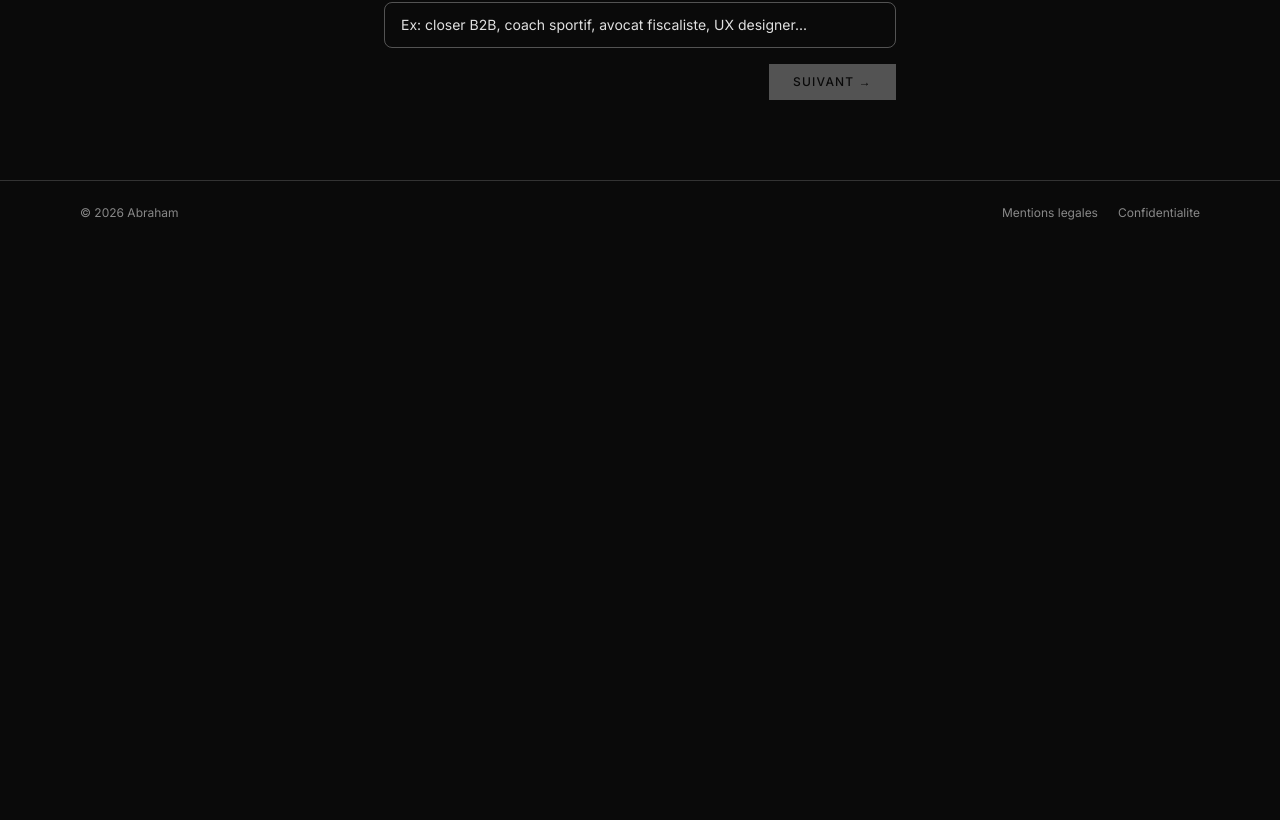
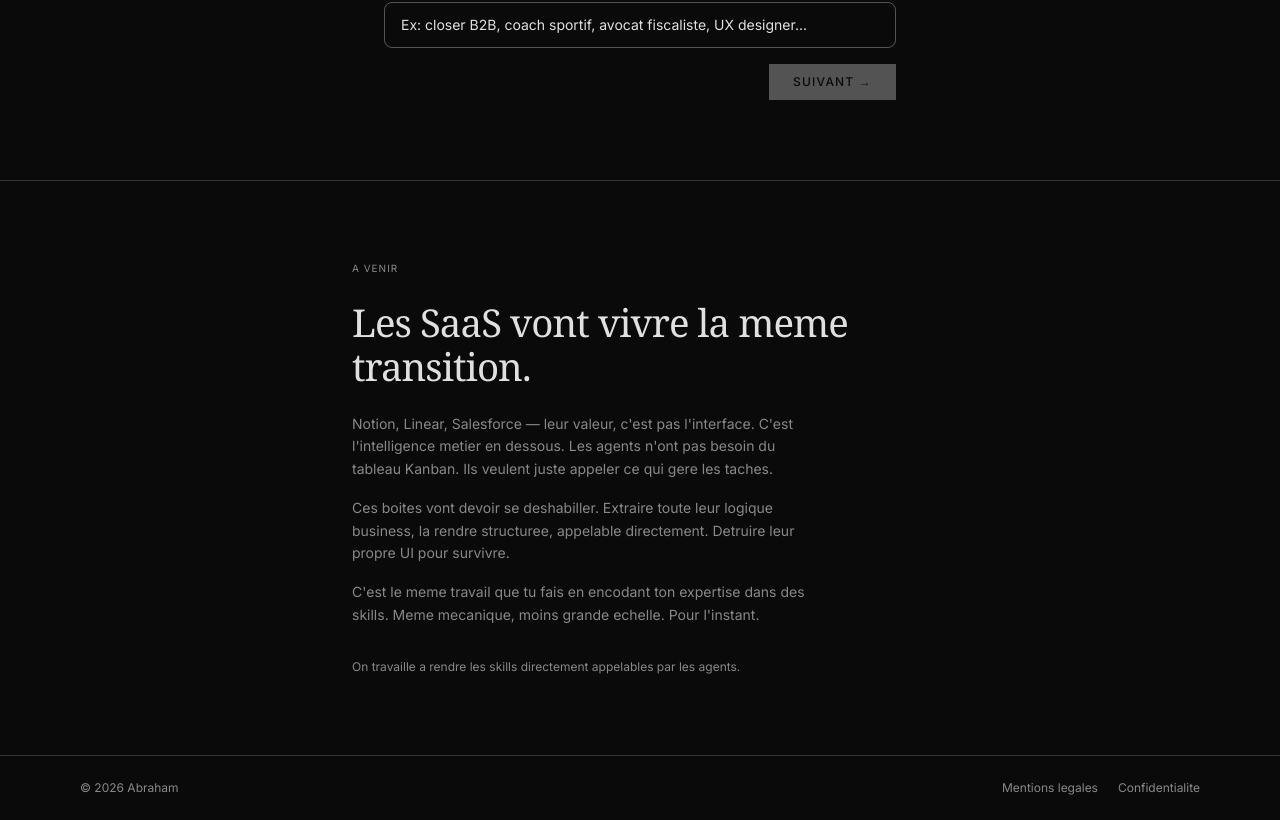
Before and after one commit to AbrahamBra/skill-lp, a Next.js app: page / in a window 1280 px wide. Shown: the part 5144-5964 px from the top of the page. Before the commit the page ends 5389 px from the top, so only its background shows below. Built offline with nearby package versions, Linux system fonts and the light colour scheme.

Commit message:
feat: add vision section — SaaS transition to agent primitives
Co-Authored-By: Claude Sonnet 4.6 <noreply@anthropic.com>

```diff
--- a/src/app/page.tsx
+++ b/src/app/page.tsx
@@ -229,6 +229,37 @@ export default function Home() {
         </div>
       </section>
 
+      {/* Vision */}
+      <section className="px-6 py-20 md:px-12 lg:px-20 border-t border-[var(--border)]">
+        <div className="max-w-xl mx-auto">
+          <p className="text-[10px] uppercase tracking-widest text-[var(--text-muted)] mb-6">
+            A venir
+          </p>
+          <h2 className="font-[family-name:var(--font-serif)] text-[clamp(1.6rem,3vw,2.4rem)] leading-[1.15] tracking-tight">
+            Les SaaS vont vivre la meme transition.
+          </h2>
+          <div className="mt-6 space-y-4 text-sm text-[var(--text-muted)] leading-relaxed max-w-[52ch]">
+            <p>
+              Notion, Linear, Salesforce — leur valeur, c'est pas l'interface.
+              C'est l'intelligence metier en dessous. Les agents n'ont pas besoin
+              du tableau Kanban. Ils veulent juste appeler ce qui gere les taches.
+            </p>
+            <p>
+              Ces boites vont devoir se deshabiller. Extraire toute leur logique
+              business, la rendre structuree, appelable directement. Detruire
+              leur propre UI pour survivre.
+            </p>
+            <p>
+              C'est le meme travail que tu fais en encodant ton expertise dans
+              des skills. Meme mecanique, moins grande echelle. Pour l'instant.
+            </p>
+          </div>
+          <p className="mt-8 text-xs text-[var(--text-muted)]">
+            On travaille a rendre les skills directement appelables par les agents.
+          </p>
+        </div>
+      </section>
+
       {/* Footer */}
       <footer className="flex flex-col gap-3 px-6 py-6 md:flex-row md:items-center md:justify-between md:px-12 lg:px-20 border-t border-[var(--border)]">
         <span className="text-xs text-[var(--text-muted)]">© 2026 Abraham</span>
```
